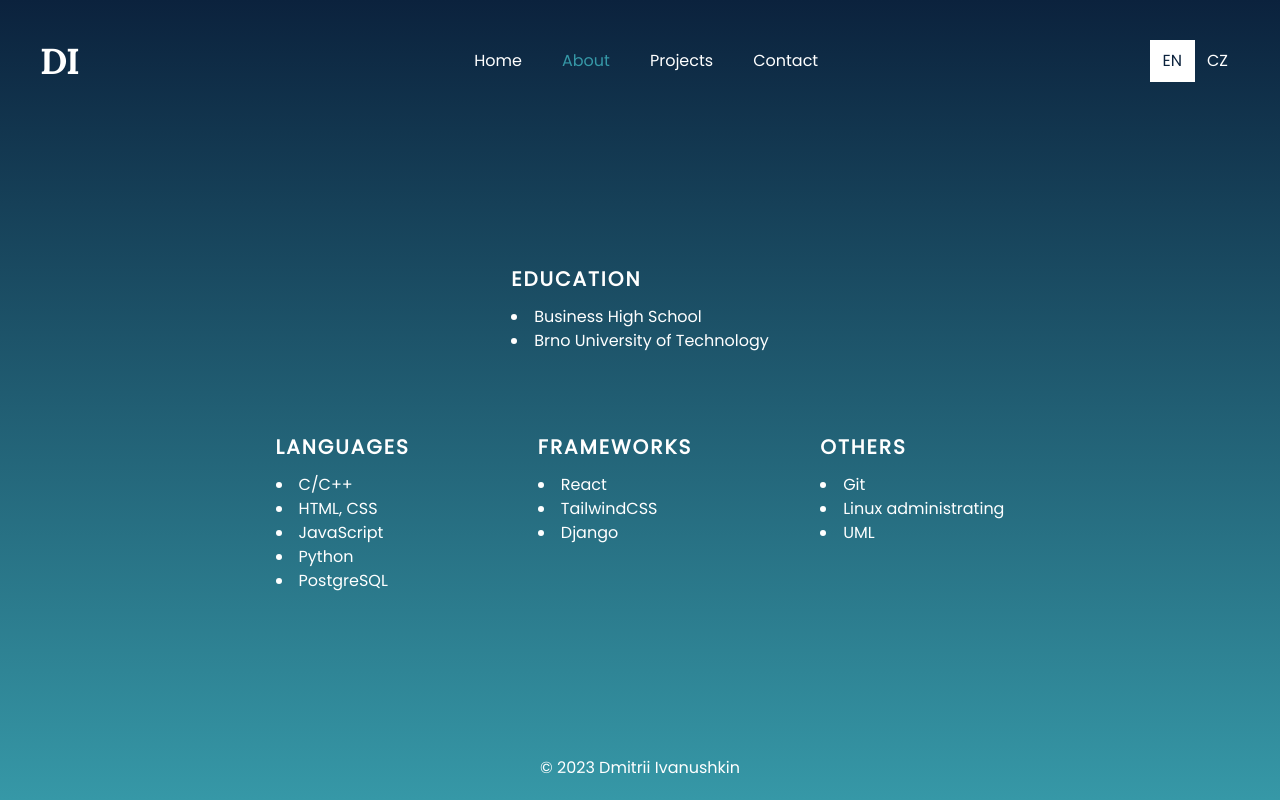
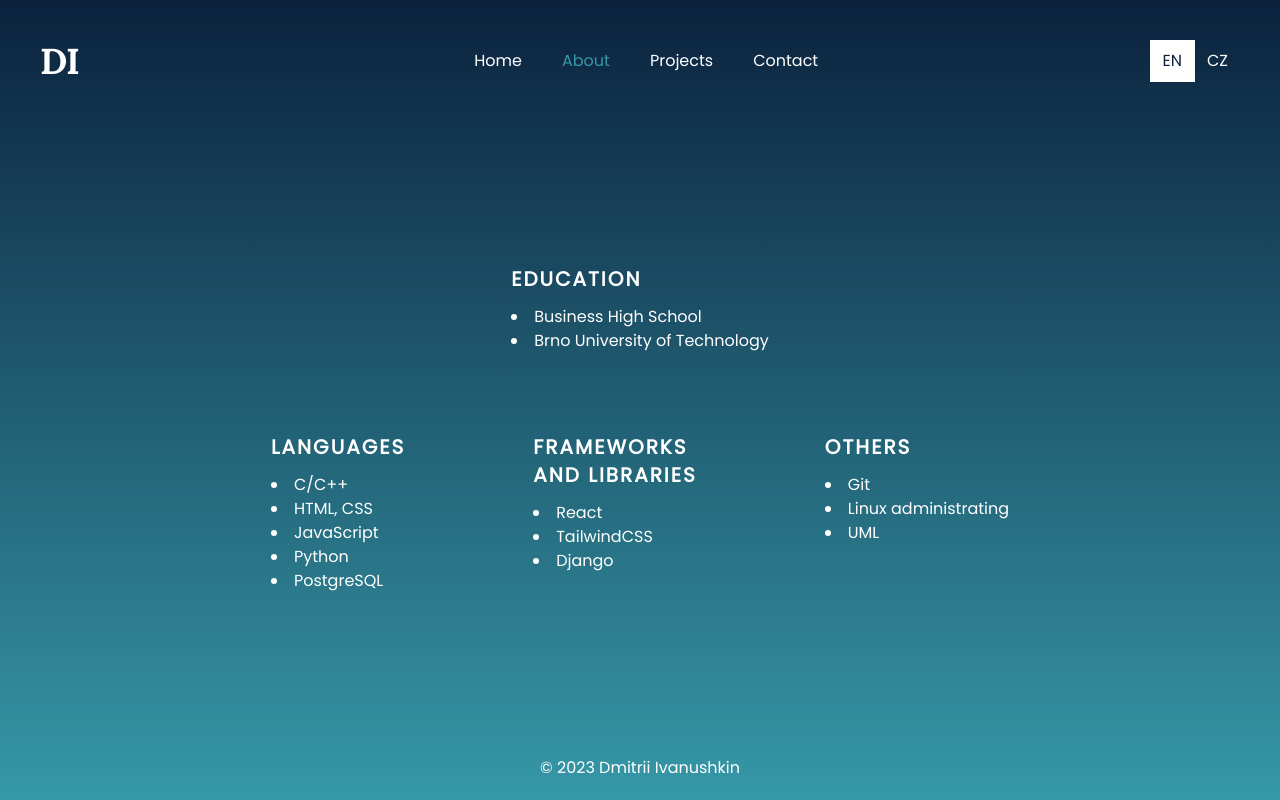
Before and after one commit to lasjdhu/web-page, a React (Create React App) app: page /about in a window 1280 px wide. Built offline with nearby package versions, Linux system fonts and the light colour scheme.

Commit message:
fix: libraries :)

```diff
--- a/src/components/pages/About.jsx
+++ b/src/components/pages/About.jsx
@@ -10,21 +10,22 @@ function About() {
         <main className="m-auto">
             <section className="lg:flex justify-center">
                 <div className="mt-10">
-                    <p className="text-xl mb-3 font-bold tracking-widest">{t('EDUCATION')}</p>
+                    <h2 className="text-xl mb-3 font-bold tracking-widest">{t('EDUCATION')}</h2>
                     <List props={edu} />
                 </div>
             </section>
             <section className="lg:flex justify-center">
                 <div className="mt-20 lg:mr-32">
-                    <p className="text-xl mb-3 font-bold tracking-widest">{t('LANGUAGES')}</p>
+                    <h2 className="text-xl mb-3 font-bold tracking-widest">{t('LANGUAGES')}</h2>
                     <List props={langs}/>
                 </div>
                 <div className="mt-20 lg:mr-32">
-                    <p className="text-xl mb-3 font-bold tracking-widest">{t('FRAMEWORKS')}</p>
+                    <h2 className="text-xl font-bold tracking-widest">{t('FRAMEWORKS')}</h2>
+                    <h2 className="text-xl mb-3 font-bold tracking-widest">{t('AND LIBRARIES')}</h2>
                     <List props={frameworks} />
                 </div>
                 <div className="mt-20 mb-10">
-                    <p className="text-xl mb-3 font-bold tracking-widest">{t('OTHERS')}</p>
+                    <h2 className="text-xl mb-3 font-bold tracking-widest">{t('OTHERS')}</h2>
                     <List props={others} />
                 </div>
             </section>
--- a/src/i18n/locales/cz/translations.json
+++ b/src/i18n/locales/cz/translations.json
@@ -10,5 +10,6 @@
 	"EDUCATION": "VZDĚLÁNÍ",
 	"LANGUAGES": "JAZYKY",
 	"FRAMEWORKS": "FRAMEWORKY",
+	"AND LIBRARIES": "A KNIHOVNY",
 	"OTHERS": "OSTATNÍ"
 }
--- a/src/i18n/locales/en/translations.json
+++ b/src/i18n/locales/en/translations.json
@@ -10,5 +10,6 @@
 	"EDUCATION": "EDUCATION" ,
 	"LANGUAGES": "LANGUAGES",
 	"FRAMEWORKS": "FRAMEWORKS",
+	"AND LIBRARIES": "AND LIBRARIES",
 	"OTHERS": "OTHERS"
 }
```
